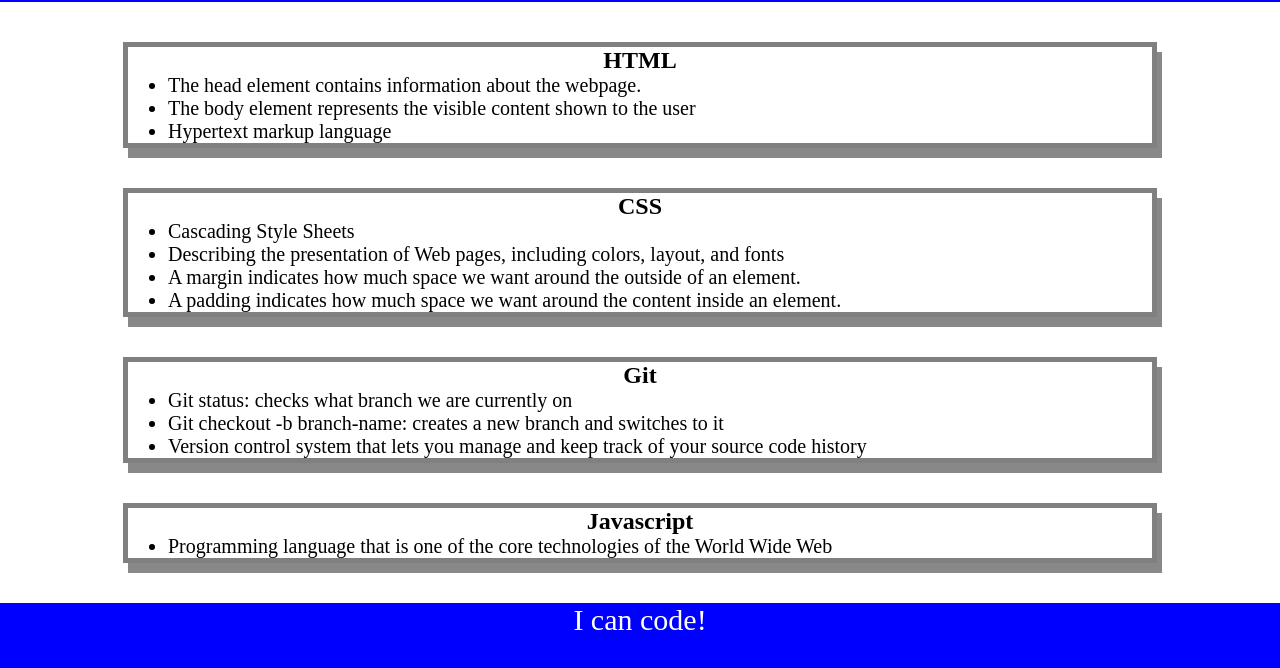
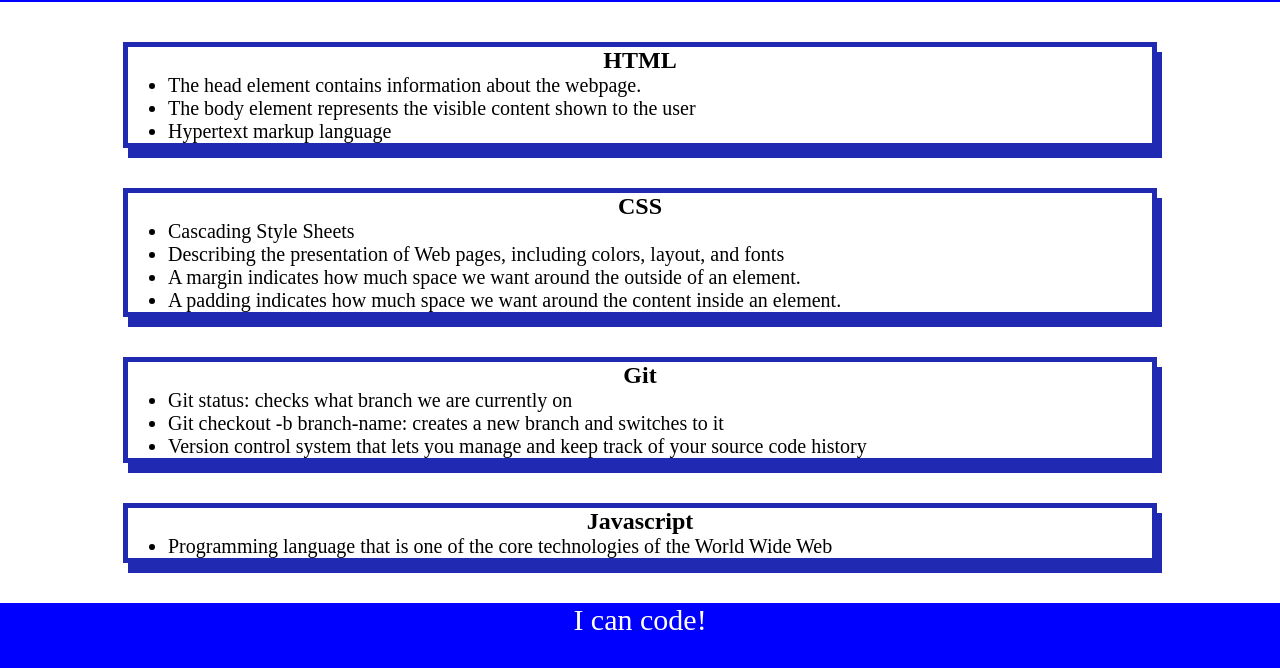
Before and after one commit to pdhaynicz/prework-study-guide, a plain HTML site: page index.html in a window 1280 px wide. Shown: the part 118-786 px from the top of the page. Drawn offline with Linux system fonts and the light colour scheme.

Commit message:
changed boarder color from grey to blue

```diff
--- a/assets/style.css
+++ b/assets/style.css
@@ -31,8 +31,8 @@ ul {
 .card {
     width: 80%;
     margin: 40px auto;
-    border: 5px solid gray;
-    box-shadow: 5px 10px #888888;
+    border: 5px solid #1f29b1;
+    box-shadow: 5px 10px #1f29b1;
   }
 p {
  text-align: center;
```
